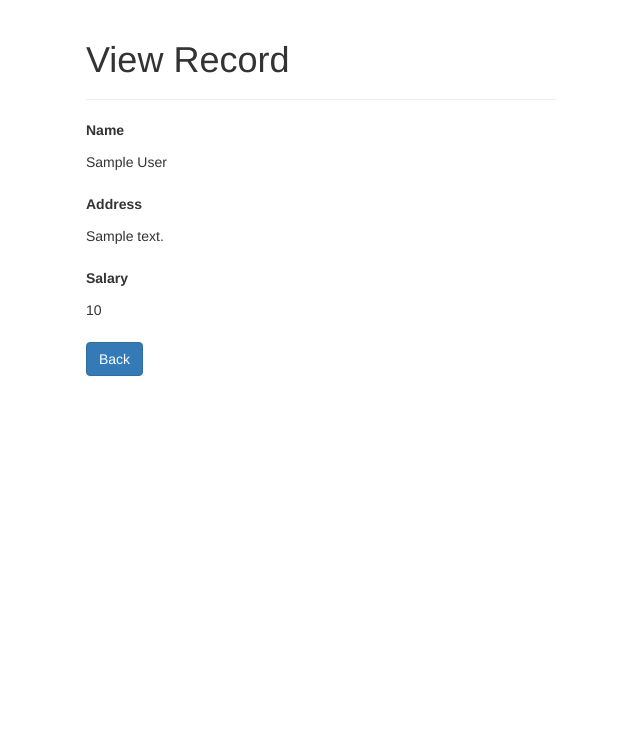
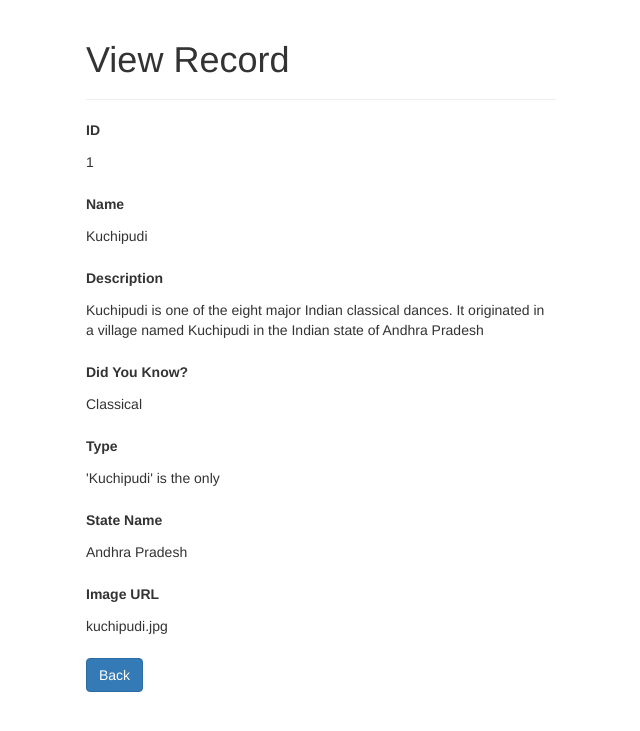
Before and after one commit to tarabudampati/cs321-abcd, a PHP site: page /read.php?id=1 in a window 1280 px wide. Shown: the top 731 px of the page, without its empty margins (319-959 px from the left). Run offline with PHP 8.4, Linux system fonts and the light colour scheme; data comes from the database, SQL or seed files in the repository; tables that the repository leaves empty or names only in its code hold one stand-in row (values such as "Sample post").

Commit message:
Update read.php

```diff
--- a/read.php
+++ b/read.php
@@ -5,7 +5,7 @@ if(isset($_GET["id"]) && !empty(trim($_GET["id"]))){
     require_once "config.php";
      $param_id = trim($_GET["id"]);
     // Prepare a select statement
-    $sql = "SELECT * FROM employees WHERE id = '$param_id'";
+    $sql = "SELECT * FROM dances WHERE id = '$param_id'";
     // Executing query and getting result
     $mysqli_result = mysqli_query($link, $sql);
     // Checking result
@@ -16,9 +16,13 @@ if(isset($_GET["id"]) && !empty(trim($_GET["id"]))){
             $row = mysqli_fetch_array($mysqli_result, MYSQLI_ASSOC);
 
             // Retrieve individual field value
-            $name = $row["name"];
-            $address = $row["address"];
-            $salary = $row["salary"];
+            $id = $row['id'];
+            $name = $row['name'];
+            $description = $row['description'];
+            $did_you_know = $row['did_you_know'];
+            $type = $row['type'];
+            $state_name = $row['state_name'];
+            $image_url = $row['image_url'];
         } else{
             // URL doesn't contain valid id parameter. Redirect to error page
             header("location: error.php");
@@ -58,16 +62,32 @@ if(isset($_GET["id"]) && !empty(trim($_GET["id"]))){
                         <h1>View Record</h1>
                     </div>
                     <div class="form-group">
-                        <label>Name</label>
-                        <p class="form-control-static"><?php echo $row["name"]; ?></p>
+                        <label>ID</label>
+                        <p class="form-control-static"><?php echo $row['id']; ?></p>
                     </div>
                     <div class="form-group">
-                        <label>Address</label>
-                        <p class="form-control-static"><?php echo $row["address"]; ?></p>
+                        <label>Name</label>
+                        <p class="form-control-static"><?php echo $row['name']; ?></p>
                     </div>
                     <div class="form-group">
-                        <label>Salary</label>
-                        <p class="form-control-static"><?php echo $row["salary"]; ?></p>
+                        <label>Description</label>
+                        <p class="form-control-static"><?php echo $row['description']; ?></p>
+                    </div>
+                    <div class="form-group">
+                        <label>Did You Know?</label>
+                        <p class="form-control-static"><?php echo $row['did_you_know']; ?></p>
+                    </div>
+                    <div class="form-group">
+                        <label>Type</label>
+                        <p class="form-control-static"><?php echo $row['type']; ?></p>
+                    </div>
+                    <div class="form-group">
+                        <label>State Name</label>
+                        <p class="form-control-static"><?php echo $row['state_name']; ?></p>
+                    </div>
+                    <div class="form-group">
+                        <label>Image URL</label>
+                        <p class="form-control-static"><?php echo $row['image_url']; ?></p>
                     </div>
                     <p><a href="index.php" class="btn btn-primary">Back</a></p>
                 </div>
```
